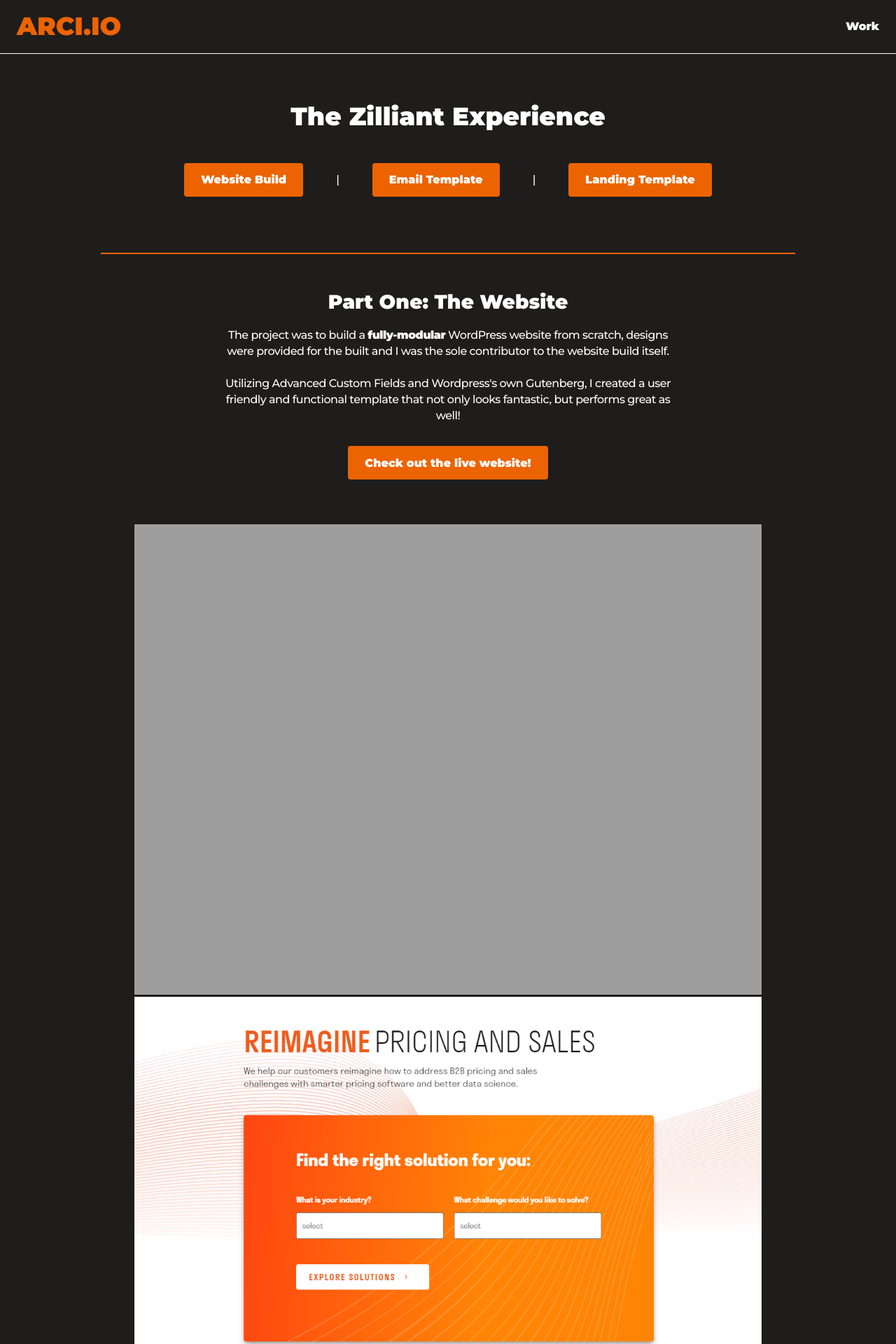
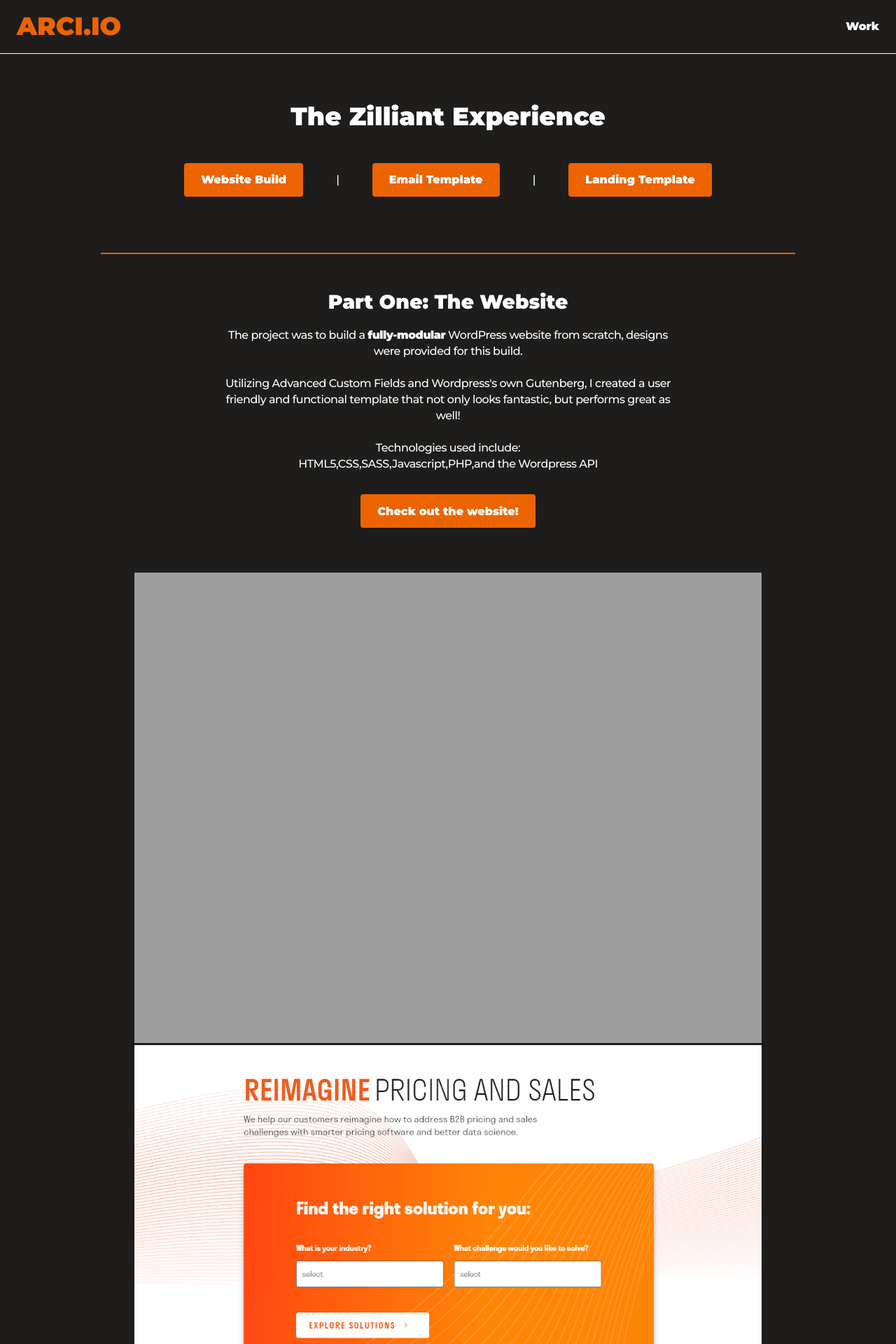
Before and after one commit to alexarciniaga/Arci.io, a Jekyll site: the page built from work/zilliant.html, in a window 1280 px wide. Shown: the top 1920 px of the page at 70% size. Built offline with Jekyll 4.4.1, drawn with Linux system fonts in a browser that asks for light colours.

```diff
--- a/work/zilliant.html
+++ b/work/zilliant.html
@@ -46,9 +46,9 @@
             Part One: The Website
         </div>
         <p class="fadeInLeft animated margin-16">
-            The project was to build a <b>fully-modular</b> WordPress website from scratch, designs were provided for the built and I was the sole contributor to the website build itself.<br><br> Utilizing Advanced Custom Fields and Wordpress's own Gutenberg, I created a user friendly and functional template that not only looks fantastic, but performs great as well!
+            The project was to build a <b>fully-modular</b> WordPress website from scratch, designs were provided for this build.<br><br> Utilizing Advanced Custom Fields and Wordpress's own Gutenberg, I created a user friendly and functional template that not only looks fantastic, but performs great as well!<br><br>Technologies used include:<br>HTML5,CSS,SASS,Javascript,PHP,and the Wordpress API
         </p>
-        <a class="button" target="_blank" href="https://zilliant.com">Check out the live website!</a>
+        <a class="button" target="_blank" href="https://zilliant.com">Check out the  website!</a>
     </div>
     <div class="container2 margin-64">
         <img src="{{ site.url }}/assets/imagery/work/zilliant/zilliant-scope.png">
```
Also changed, not shown: _sass/arci/_singlework.scss (+10 -0 lines), assets/arci.css.
